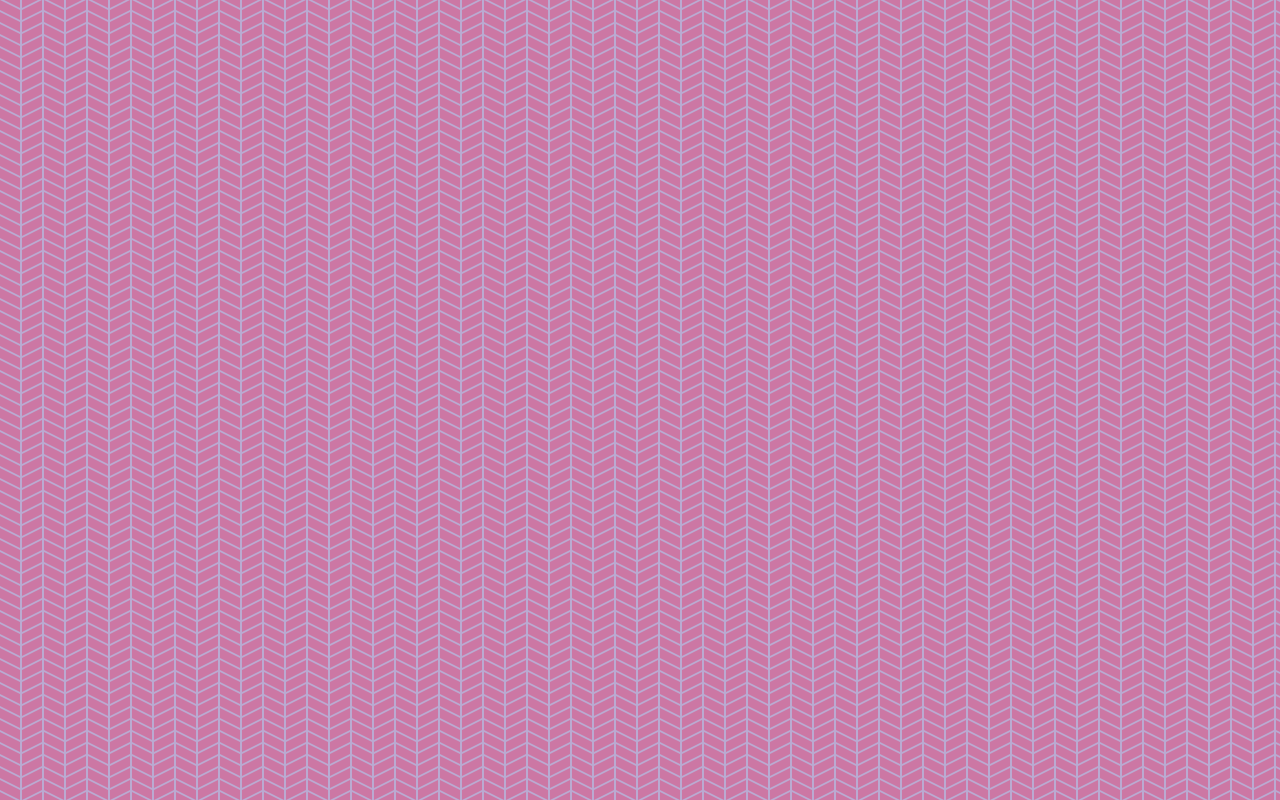
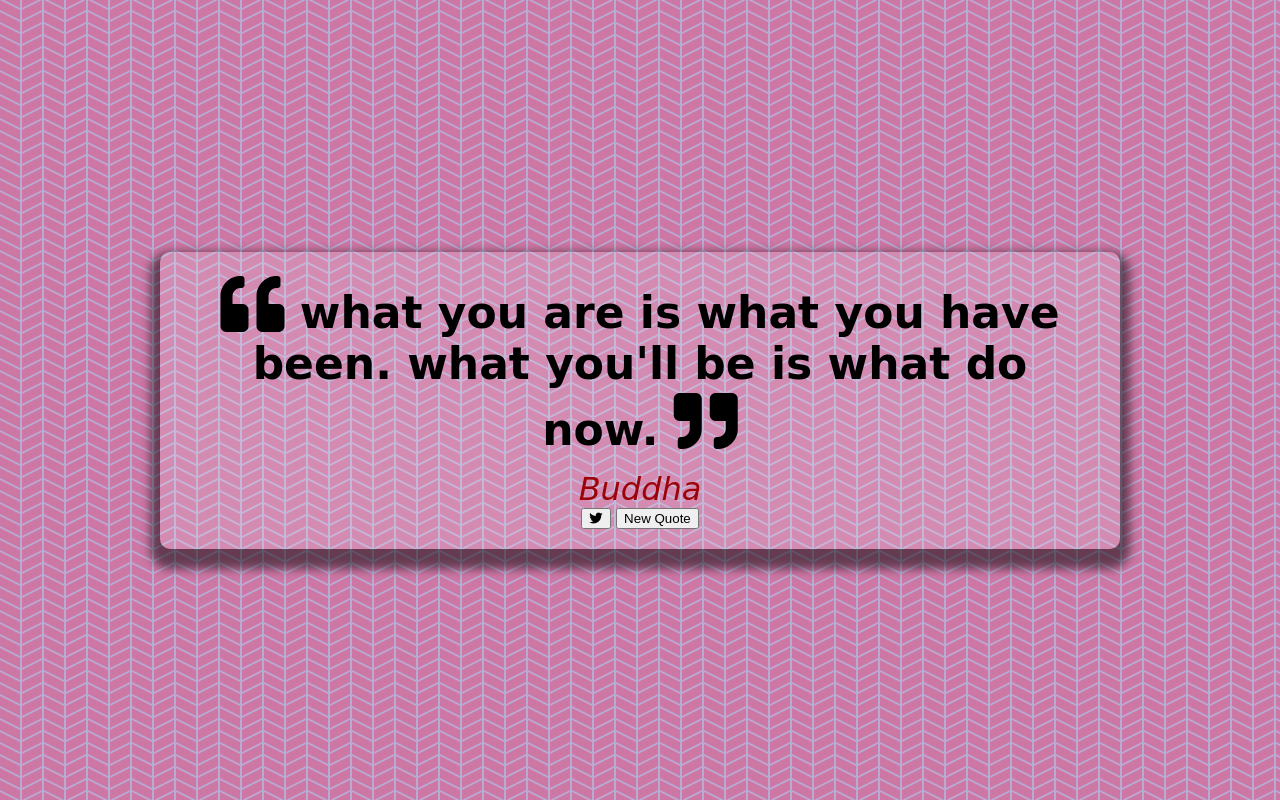
Before and after one commit to Ahmed-Roshdy-1/Quote-Generator, a plain HTML site: page Index.html in a window 1280 px wide. Drawn offline with Linux system fonts and the light colour scheme.

Commit message:
html/css

```diff
--- a/Index.html
+++ b/Index.html
@@ -17,6 +17,24 @@
     <link rel="stylesheet" href="css/style.css" />
   </head>
   <body>
+    <div class="quote-container" id="quote-container">
+      <div class="quote-text">
+        <i class="fas fa-quote-left"></i>
+        <span id="quote">
+          what you are is what you have been. what you'll be is what do now.
+        </span>
+        <i class="fas fa-quote-right"></i>
+      </div>
+      <div class="quote-auther">
+        <span id="author">Buddha</span>
+      </div>
+      <div class="button-container">
+        <button class="twitter-button" id="twitter" title="Twweet this">
+          <i class="fab fa-twitter"></i>
+        </button>
+        <button id="new-quote"> New Quote</button>
+      </div>
+    </div>
     <!-- Script connection -->
     <script src="js/script.js"></script>
   </body>
--- a/css/style.css
+++ b/css/style.css
@@ -15,3 +15,44 @@ body {
   align-items: center;
   justify-content: center;
 }
+
+.quote-container {
+  width: auto;
+  max-width: 900px;
+  padding: 20px 30px;
+  border-radius: 10px;
+  background-color: rgba(255, 255, 255, 0.15);
+  box-shadow: 0 10px 10px 10px rgba(0, 0, 0, 0.5);
+}
+
+.quote-text {
+  font-size: 2.75rem;
+}
+
+/* js control */
+.long-quote {
+  font-size: 2rem;
+}
+
+.fa-quote-left,
+.fa-quote-right {
+  font-size: 4rem;
+}
+
+.quote-auther {
+  margin-top: 15px;
+  font-size: 2rem;
+  font-weight: 400;
+  font-style: italic;
+  color: #9d0208;
+}
+
+/* Media Query : Tablet or Smaller */
+@media screen and(min-width: 500px) {
+  .quote-container {
+    margin: px;
+  }
+  .quote-text {
+    font-size: 2.5rem;
+  }
+}
```
